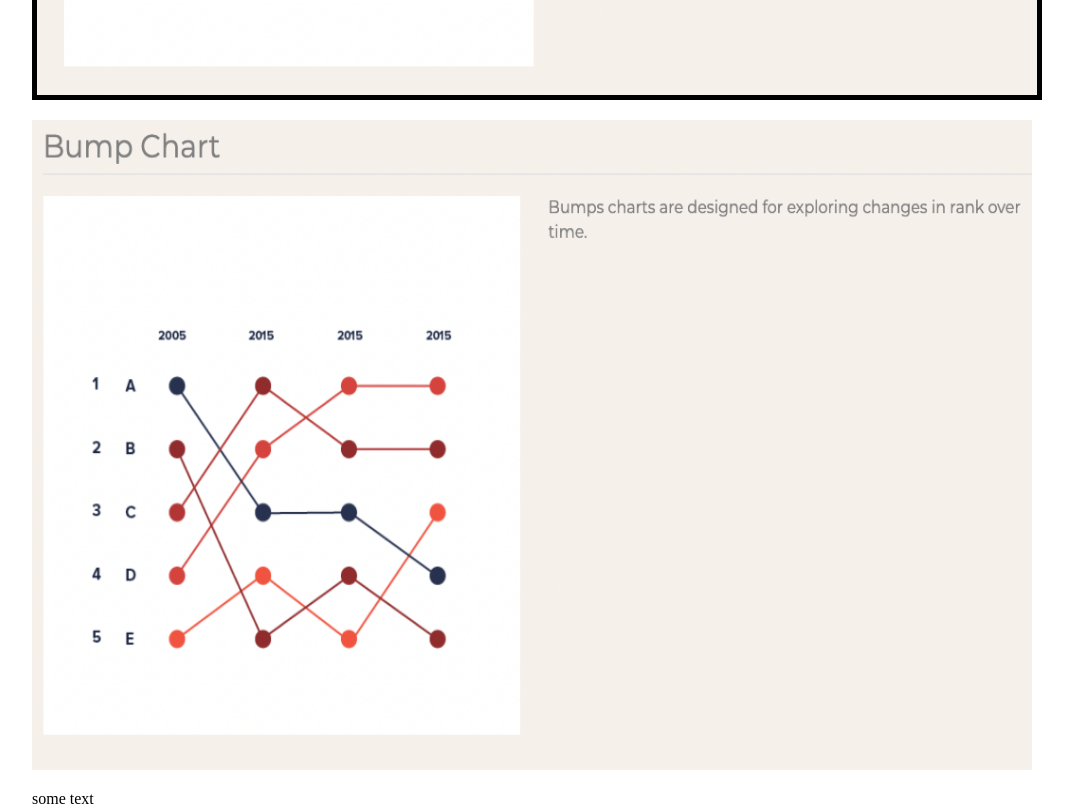
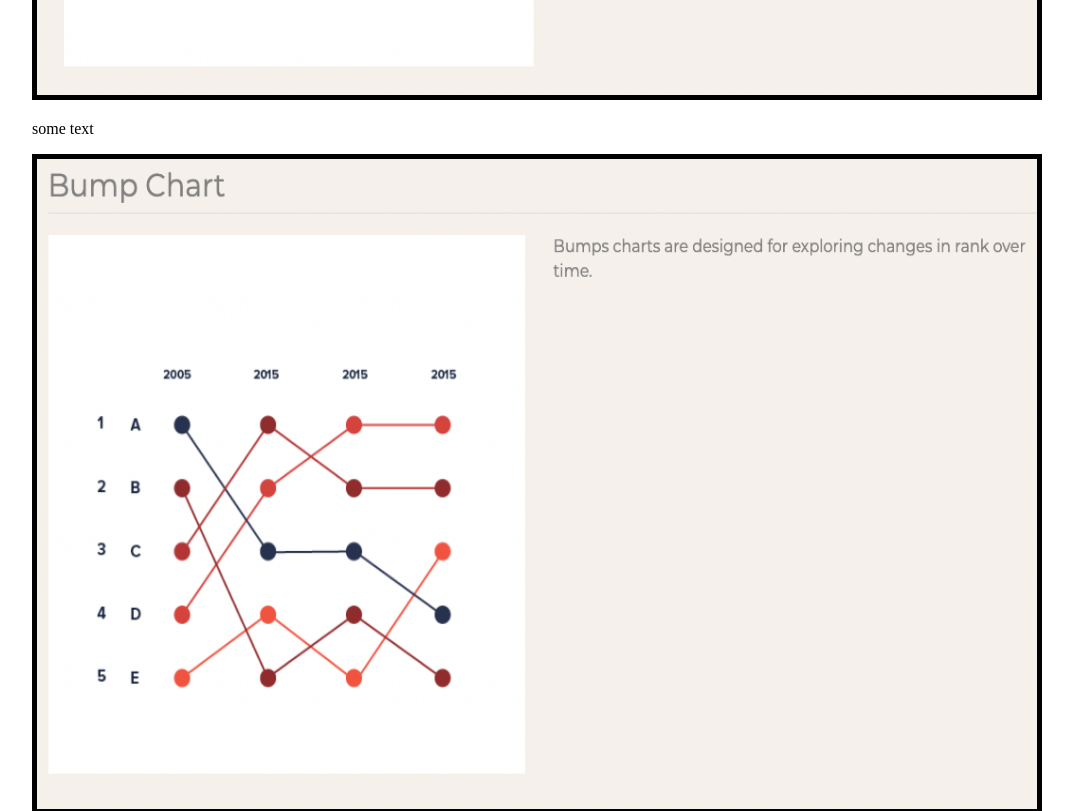
Before and after one commit to DS4200-S22/hw-03-tmt-and-lch, a plain HTML site: page index.html in a window 1280 px wide. Shown: the part 640-1451 px from the top of the page, without its empty margins (16-1089 px from the left). Drawn offline with Linux system fonts and the light colour scheme.

Commit message:
changes for the boarder

```diff
--- a/index.html
+++ b/index.html
@@ -12,12 +12,12 @@
     <div class="container">
         <figure>
             <img src="img/bubble_and_pie_chart.png" alt="bubble1" width = "1000" height = "650" border ="5">
-            <figcaption></figcaption>
+            <p>some text</p>
 
         </figure>
 
         <figure>
-            <img src="img/bump_chart.png" alt="bump chart" width = "1000" height = "650 ">
+            <img src="img/bump_chart.png" alt="bump chart" width = "1000" height = "650 " border = "5">
             <p>some text</p>
 
             <!-- <figcaption>Caption goes here</figcaption> -->
```
